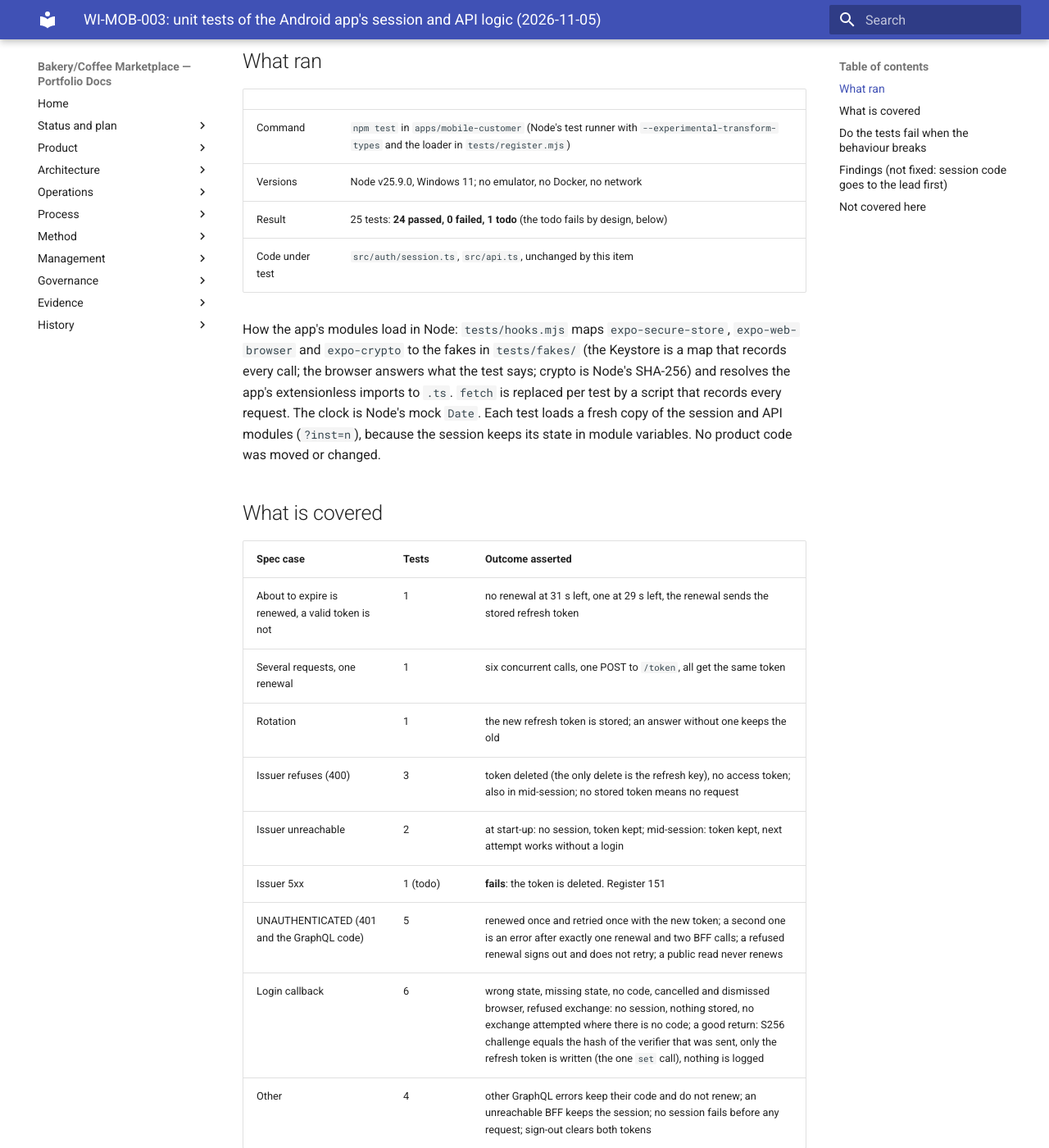
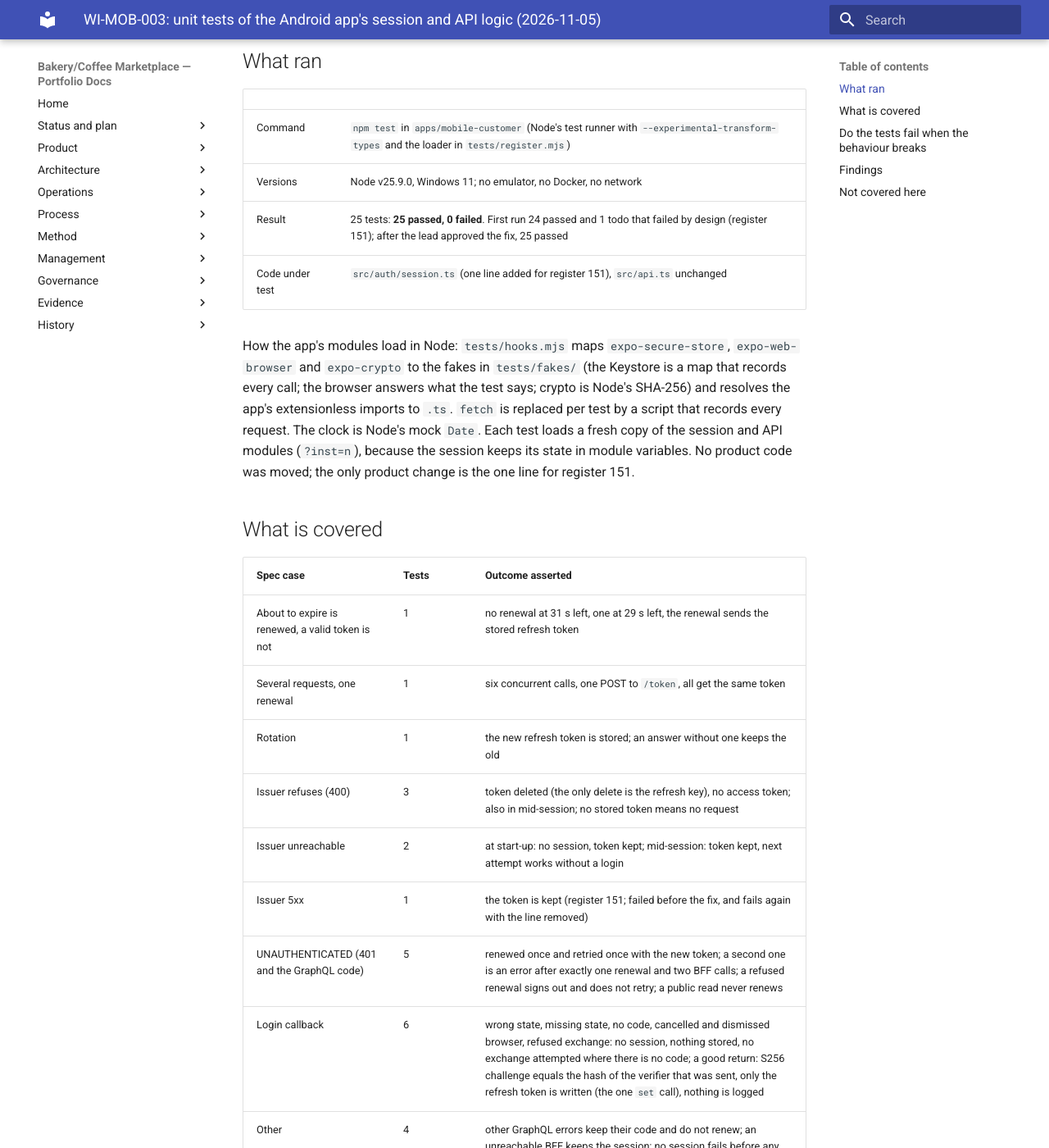
Before and after one commit to benjamin-hedrick/bakery-marketplace, an MkDocs documentation site: the page built from docs/evidence/WI-MOB-003/unit-tests-2026-11-05.md, in a window 1280 px wide and 1400 px high, scrolled down 255 px. Shown: the whole window at 82% size. Built offline with MkDocs 1.6.1 and Material for MkDocs 9.7.7, drawn with Linux system fonts in a browser that asks for light colours; some of the changed text lies outside the part shown.

Commit message:
WI-MOB-003, register 151: an issuer 5xx is an outage, not a refusal (the refresh token is kept); approved by the lead; 25 of 25 unit tests pass, the test fails with the line removed
Co-Authored-By: Claude Sonnet 5.5 <noreply@anthropic.com>

```diff
--- a/docs/evidence/WI-MOB-003/unit-tests-2026-11-05.md
+++ b/docs/evidence/WI-MOB-003/unit-tests-2026-11-05.md
@@ -8,10 +8,10 @@ Part 1 of `WI-MOB-003` (the unit tests). The Maestro flows (refused session, fai
 |---|---|
 | Command | `npm test` in `apps/mobile-customer` (Node's test runner with `--experimental-transform-types` and the loader in `tests/register.mjs`) |
 | Versions | Node v25.9.0, Windows 11; no emulator, no Docker, no network |
-| Result | 25 tests: **24 passed, 0 failed, 1 todo** (the todo fails by design, below) |
-| Code under test | `src/auth/session.ts`, `src/api.ts`, unchanged by this item |
+| Result | 25 tests: **25 passed, 0 failed**. First run 24 passed and 1 todo that failed by design (register 151); after the lead approved the fix, 25 passed |
+| Code under test | `src/auth/session.ts` (one line added for register 151), `src/api.ts` unchanged |
 
-How the app's modules load in Node: `tests/hooks.mjs` maps `expo-secure-store`, `expo-web-browser` and `expo-crypto` to the fakes in `tests/fakes/` (the Keystore is a map that records every call; the browser answers what the test says; crypto is Node's SHA-256) and resolves the app's extensionless imports to `.ts`. `fetch` is replaced per test by a script that records every request. The clock is Node's mock `Date`. Each test loads a fresh copy of the session and API modules (`?inst=n`), because the session keeps its state in module variables. No product code was moved or changed.
+How the app's modules load in Node: `tests/hooks.mjs` maps `expo-secure-store`, `expo-web-browser` and `expo-crypto` to the fakes in `tests/fakes/` (the Keystore is a map that records every call; the browser answers what the test says; crypto is Node's SHA-256) and resolves the app's extensionless imports to `.ts`. `fetch` is replaced per test by a script that records every request. The clock is Node's mock `Date`. Each test loads a fresh copy of the session and API modules (`?inst=n`), because the session keeps its state in module variables. No product code was moved; the only product change is the one line for register 151.
 
 ## What is covered
 
@@ -22,7 +22,7 @@ How the app's modules load in Node: `tests/hooks.mjs` maps `expo-secure-store`,
 | Rotation | 1 | the new refresh token is stored; an answer without one keeps the old |
 | Issuer refuses (400) | 3 | token deleted (the only delete is the refresh key), no access token; also in mid-session; no stored token means no request |
 | Issuer unreachable | 2 | at start-up: no session, token kept; mid-session: token kept, next attempt works without a login |
-| Issuer 5xx | 1 (todo) | **fails**: the token is deleted. Register 151 |
+| Issuer 5xx | 1 | the token is kept (register 151; failed before the fix, and fails again with the line removed) |
 | UNAUTHENTICATED (401 and the GraphQL code) | 5 | renewed once and retried once with the new token; a second one is an error after exactly one renewal and two BFF calls; a refused renewal signs out and does not retry; a public read never renews |
 | Login callback | 6 | wrong state, missing state, no code, cancelled and dismissed browser, refused exchange: no session, nothing stored, no exchange attempted where there is no code; a good return: S256 challenge equals the hash of the verifier that was sent, only the refresh token is written (the one `set` call), nothing is logged |
 | Other | 4 | other GraphQL errors keep their code and do not renew; an unreachable BFF keeps the session; no session fails before any request; sign-out clears both tokens |
@@ -41,9 +41,9 @@ One-line mutations of `src/`, each run and then reverted (`git diff` of `src/` i
 | Retry | the retry no longer depends on the renewal's result | 1 failed |
 | Rotation | the new refresh token is not stored | 5 failed |
 
-## Findings (not fixed: session code goes to the lead first)
+## Findings
 
-- **Register 151:** an issuer 5xx deletes the refresh token. The todo test states the required behaviour.
+- **Register 151 (fixed 2026-11-05 with the lead's approval):** an issuer 5xx deleted the refresh token; `postToken` now treats a status of 500 or more as unreachable.
 - **Register 152:** after a rejected retry the app stays signed in; the tests assert the current behaviour.
 
 ## Not covered here
```
Also changed, not shown: CLAUDE.md (+1 -1 lines), docs/governance/open-items-register.md (+1 -1 lines), docs/product/backlog/STATUS.md (+2 -2 lines), 2 other files.
